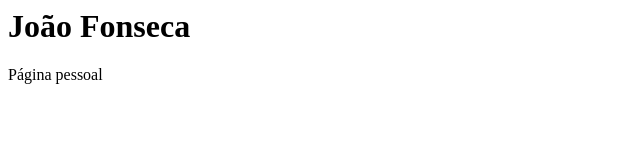
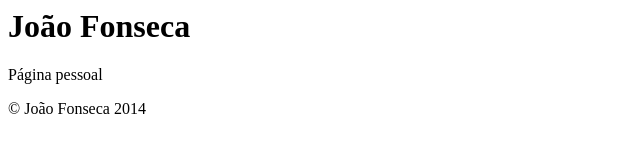
Before and after one commit to jcfonsecagit/meu-site, a plain HTML site: page index.html in a window 1280 px wide. Shown: the whole page, without its empty margins (0-640 px from the left). Drawn offline with Linux system fonts and the light colour scheme.

Commit message:
mensagem de copyright

```diff
--- a/index.html
+++ b/index.html
@@ -5,5 +5,8 @@
 	<body>
 		<h1>João Fonseca</h1>
 		<p>Página pessoal</p>
+		<footer>
+			&copy; João Fonseca 2014
+		</footer>
 	</body>
 </html>
```
